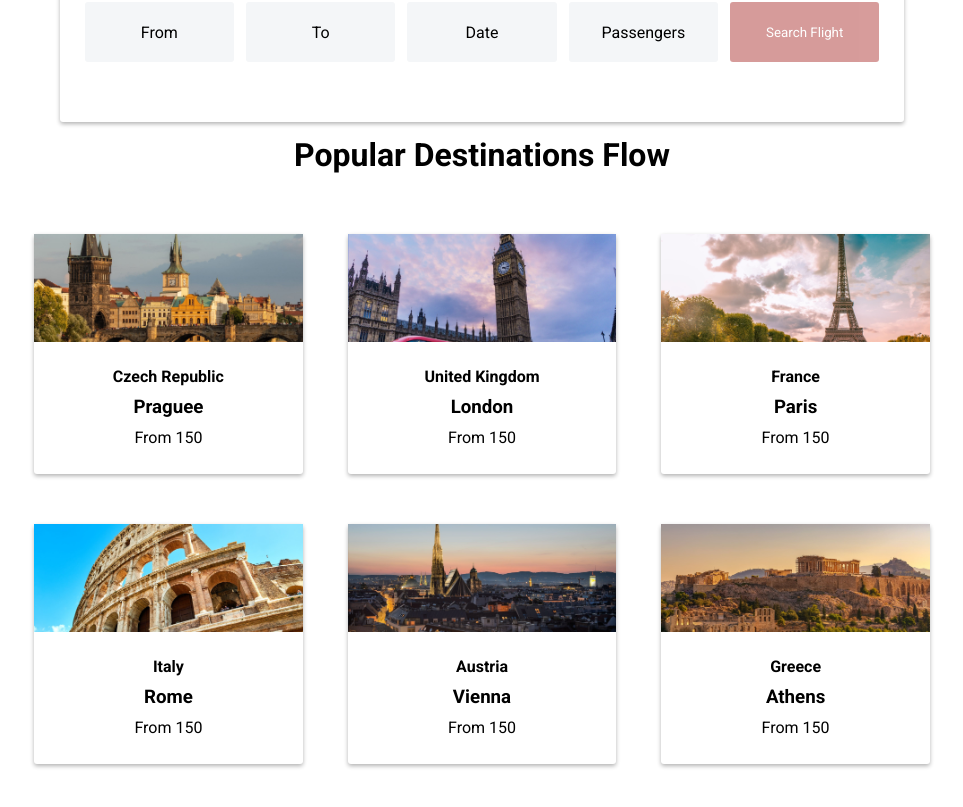
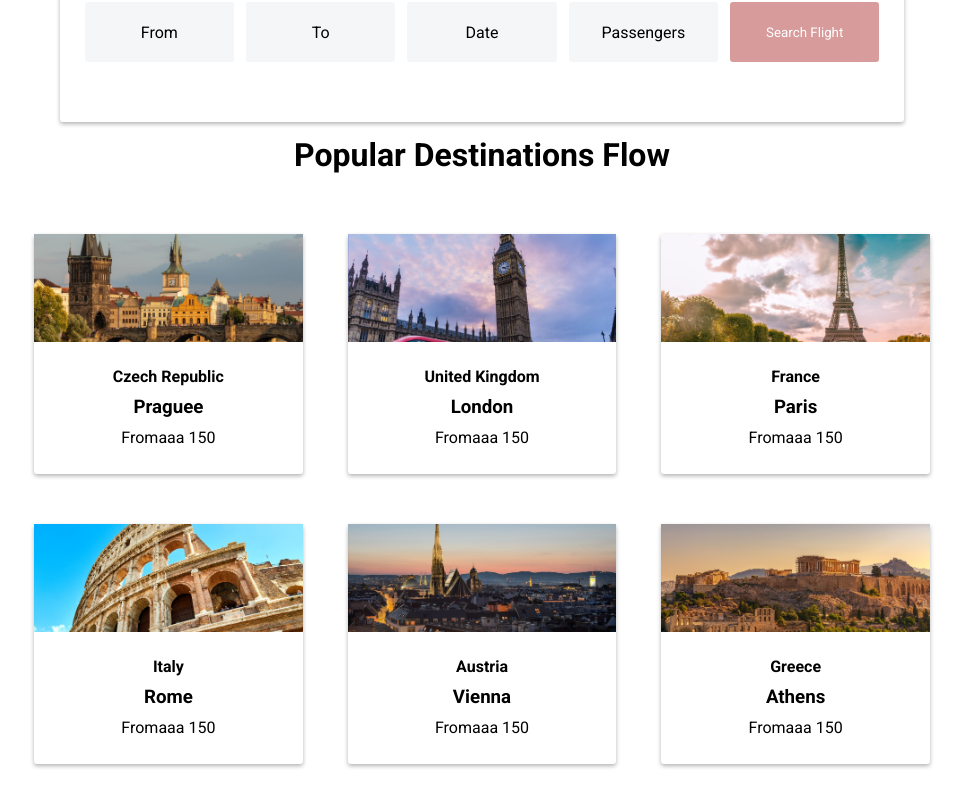
Before and after one commit to estebanix/Airlines, a React (Create React App) app: page / in a window 1280 px wide. Shown: the part 522-1329 px from the top of the page, without its empty margins (158-1121 px from the left). Built offline with nearby package versions, Linux system fonts and the light colour scheme; the HTML template or start-up script is replaced by a standard one.

Commit message:
Druhýcommit

```diff
--- a/src/Small_Files/Destinations.js
+++ b/src/Small_Files/Destinations.js
@@ -9,7 +9,7 @@ export default function Destinations(){
                     <div className="destination--minibox-img" style={{backgroundImage: `url(${require(`../Images/${dat.img}`)})`}}></div>
                     <h4>{dat.country}</h4>
                     <h3>{dat.title}</h3>
-                    <p>From {dat.price}</p>
+                    <p>Fromaaa {dat.price}</p>
                 </div>
     })
     return(
```
